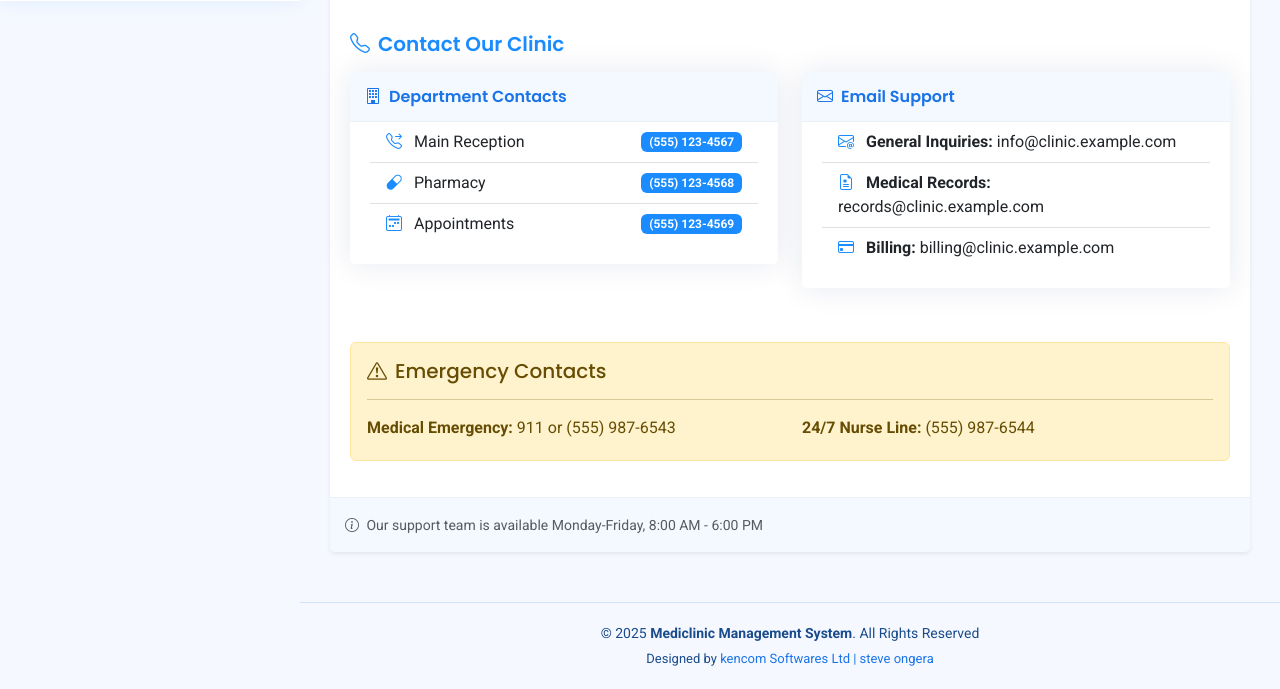
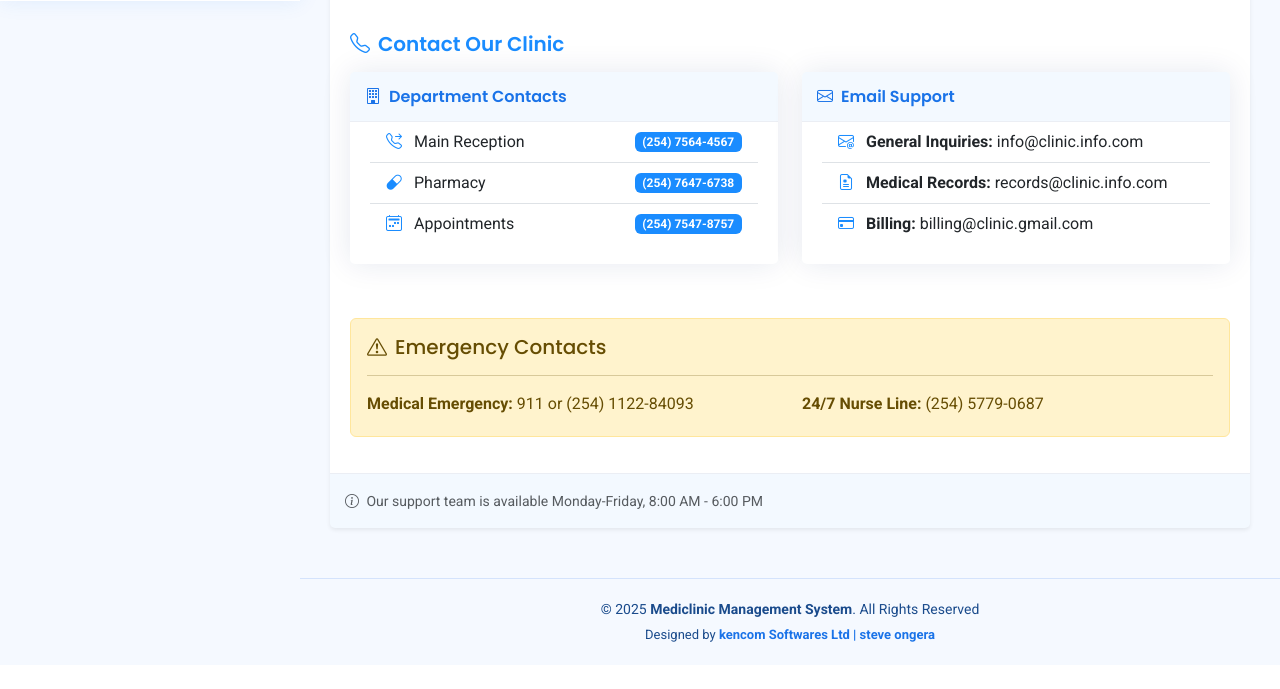
Before and after one commit to steve-ongera/MediClinic-Management-System, a Django app: page /hep-support/ in a window 1280 px wide. Shown: the part 799-1488 px from the top of the page. After the commit the page ends 1441 px from the top, so only its background shows below. Run offline with Django 5.2, Linux system fonts and the light colour scheme; a user stored in the database is signed in; some libraries are stand-ins or nearby versions.

Commit message:
made changes

```diff
--- a/myapplication/views.py
+++ b/myapplication/views.py
@@ -92,6 +92,13 @@ def admin_dashboard_view(request):
     total_medicines = Medicine.objects.count()
     total_revenue = MedicineSale.objects.aggregate(total=Sum('total_amount'))['total'] or 0
 
+    today = timezone.now().date()
+
+    # Today's appointments
+    todays_appointments = Appointment.objects.filter(
+        scheduled_time__date=today
+    ).order_by('scheduled_time')
+
     # Top 5 diseases
     common_diseases = Disease.objects.annotate(
         count=Count('consultation')
@@ -155,6 +162,7 @@ def admin_dashboard_view(request):
         'total_doctors': total_doctors,
         'total_medicines': total_medicines,
         'total_revenue': total_revenue,
+        'todays_appointments': todays_appointments,
         'date_filter': date_filter,
         'disease_labels': json.dumps(disease_labels),
         'disease_counts': json.dumps(disease_counts),
--- a/templates/base/footer.html
+++ b/templates/base/footer.html
@@ -6,7 +6,7 @@
     </div>
     <div class="credits">
 
-      Designed by <a href="#">kencom Softwares Ltd | steve ongera</a>
+      Designed by <a href="#"><b>kencom Softwares Ltd | steve ongera</b></a>
     </div>
   </footer><!-- End Footer -->
 
--- a/templates/calendar/doctor_calendar.html
+++ b/templates/calendar/doctor_calendar.html
@@ -286,7 +286,7 @@
     <div class="calendar-container">
         {% if selected_doctor %}
             <div class="calendar-header">
-                <h2 class="mb-0">Dr. {{ selected_doctor }} - {{ month_name }} {{ selected_year }}</h2>
+                <h4 class="mb-0">Dr. {{ selected_doctor }} - {{ month_name }} {{ selected_year }}</h4>
                 <div class="calendar-nav">
                     <a href="?doctor_id={{ selected_doctor.id }}&month={{ prev_month.month }}&year={{ prev_month.year }}" class="btn btn-outline-primary">
                         <i class="fas fa-chevron-left"></i> Previous
--- a/templates/dashboard/admin_dashboard.html
+++ b/templates/dashboard/admin_dashboard.html
@@ -77,7 +77,7 @@
                     <i class="bi bi-calendar-check text-white"></i>
                   </div>
                   <div class="ps-3">
-                    <h6>{{ todays_appointments }}</h6>
+                    <h6>{{ todays_appointments.count  }}</h6>
                   </div>
                 </div>
               </div>
--- a/templates/help_support.html
+++ b/templates/help_support.html
@@ -145,21 +145,21 @@
                                                     <i class="bi bi-telephone-forward me-2 text-clinic"></i>
                                                     Main Reception
                                                 </span>
-                                                <span class="badge bg-clinic-primary">(555) 123-4567</span>
+                                                <span class="badge bg-clinic-primary">(254) 7564-4567</span>
                                             </li>
                                             <li class="list-group-item d-flex justify-content-between align-items-center">
                                                 <span>
                                                     <i class="bi bi-capsule me-2 text-clinic"></i>
                                                     Pharmacy
                                                 </span>
-                                                <span class="badge bg-clinic-primary">(555) 123-4568</span>
+                                                <span class="badge bg-clinic-primary">(254) 7647-6738</span>
                                             </li>
                                             <li class="list-group-item d-flex justify-content-between align-items-center">
                                                 <span>
                                                     <i class="bi bi-calendar2-week me-2 text-clinic"></i>
                                                     Appointments
                                                 </span>
-                                                <span class="badge bg-clinic-primary">(555) 123-4569</span>
+                                                <span class="badge bg-clinic-primary">(254) 7547-8757</span>
                                             </li>
                                         </ul>
                                     </div>
@@ -175,15 +175,15 @@
                                         <ul class="list-group list-group-flush">
                                             <li class="list-group-item">
                                                 <i class="bi bi-envelope-at me-2 text-clinic"></i>
-                                                <strong>General Inquiries:</strong> info@clinic.example.com
+                                                <strong>General Inquiries:</strong> info@clinic.info.com
                                             </li>
                                             <li class="list-group-item">
                                                 <i class="bi bi-file-earmark-medical me-2 text-clinic"></i>
-                                                <strong>Medical Records:</strong> records@clinic.example.com
+                                                <strong>Medical Records:</strong> records@clinic.info.com
                                             </li>
                                             <li class="list-group-item">
                                                 <i class="bi bi-credit-card me-2 text-clinic"></i>
-                                                <strong>Billing:</strong> billing@clinic.example.com
+                                                <strong>Billing:</strong> billing@clinic.gmail.com
                                             </li>
                                         </ul>
                                     </div>
@@ -197,10 +197,10 @@
                             <hr>
                             <div class="row">
                                 <div class="col-md-6">
-                                    <p class="mb-1"><strong>Medical Emergency:</strong> 911 or (555) 987-6543</p>
+                                    <p class="mb-1"><strong>Medical Emergency:</strong> 911 or (254) 1122-84093</p>
                                 </div>
                                 <div class="col-md-6">
-                                    <p class="mb-1"><strong>24/7 Nurse Line:</strong> (555) 987-6544</p>
+                                    <p class="mb-1"><strong>24/7 Nurse Line:</strong> (254) 5779-0687</p>
                                 </div>
                             </div>
                         </div>
```
Also changed, not shown: db.sqlite3.
